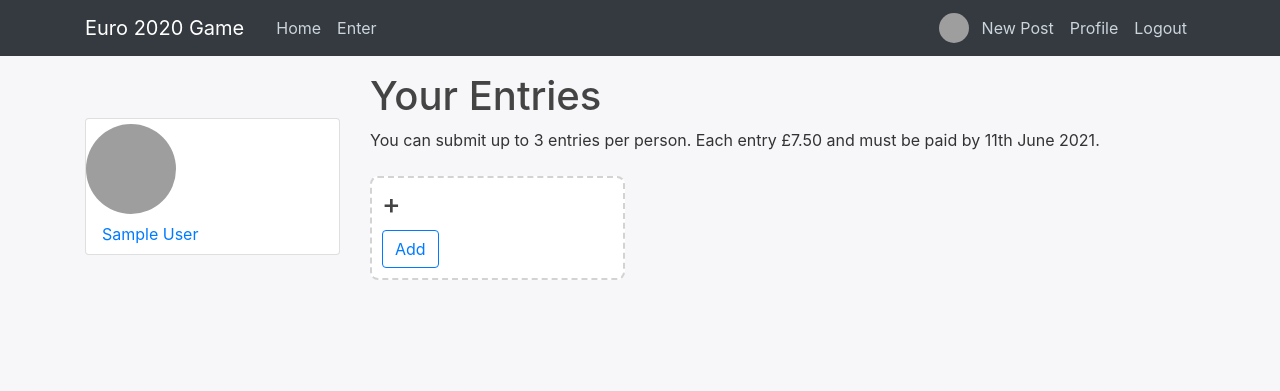
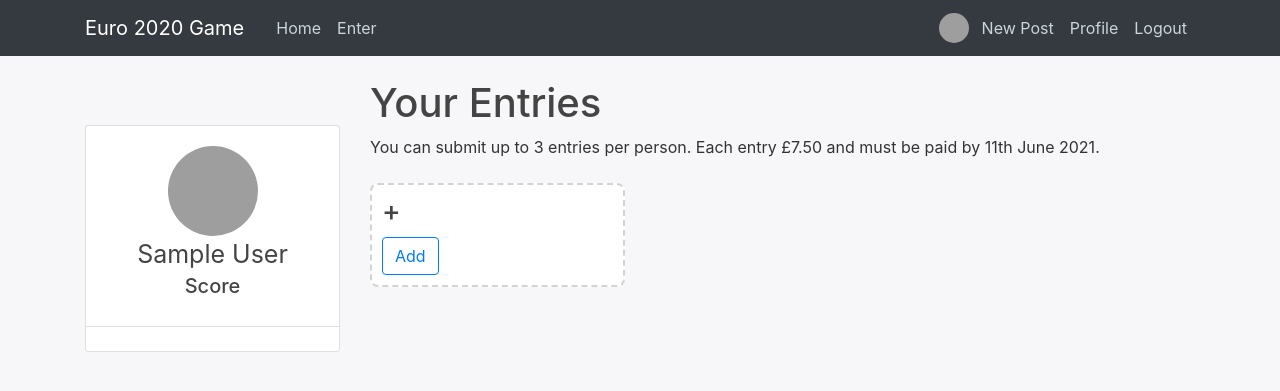
Before and after one commit to dansarno/the-football-game-website, a Django app: page /enter/ in a window 1280 px wide. Shown: the top 391 px of the page. Run offline with Django 3.2, Linux system fonts and the light colour scheme; the visitor is signed in with stand-in values (Sample User, id 1); data that the repository does not hold is empty; parts of the project's set-up code (start-up, migrations or seed data) failed here and were passed over; grey boxes are pictures that could not be loaded.

Commit message:
Sidebar is now a mini profile display

```diff
--- a/gamesite/feed/static/feed/feed.css
+++ b/gamesite/feed/static/feed/feed.css
@@ -1,8 +1,17 @@
+header {
+  height: 55px;
+}
+
 body {
   background: #f7f7fa;
   color: #333333;
-  margin-top: 5rem;
 }
+
+/*
+.page {
+    margin: 0% 15% 0% 15%;
+}
+*/
 
 h1, h2, h3, h4, h5, h6 {
   color: #444444;
@@ -28,6 +37,10 @@
   font-weight: 500;
 }
 
+.card-footer {
+ background: #ffffff;
+}
+
 .content-section {
   background: #ffffff;
   padding: 10px 20px;
@@ -36,12 +49,23 @@
   margin-bottom: 20px;
 }
 
+.account-name {
+  margin-top: 10px;
+  color: #444444;
+  font-size: 25px;
+}
+
+.account-name:hover {
+  color: #8c8b8b;
+  text-decoration: none;
+}
+
 .article-title {
   color: #444444;
 }
 
 a.article-title:hover {
-  color: #428bca;
+  color: #8c8b8b;
   text-decoration: none;
 }
 
@@ -89,11 +113,9 @@
 .account-img-md {
   height: 90px;
   width: 90px;
-  margin-right: 5px;
-  margin-top: 5px;
 }
 
-.account-profile {
+#account-profile {
   margin-top: 70px;
 }
 
@@ -102,7 +124,7 @@
 }
 
 .sticky-offset {
-    top: 70px;
+    top: 125px;
 }
 
 .entry_section {
@@ -119,3 +141,9 @@
     border-radius: 8px;
     padding: 10px;
 }
+
+.score-list {
+  list-style-type: none; /* Remove bullets */
+  padding: 0; /* Remove padding */
+  margin: 0; /* Remove margins */
+}
--- a/gamesite/feed/templates/feed/base.html
+++ b/gamesite/feed/templates/feed/base.html
@@ -22,9 +22,9 @@
   {% endif %}
 </head>
 
-<body class="mt-5">
+<body>
   <header class="site-header">
-    <nav class="navbar navbar-expand-md navbar-dark bg-dark fixed-top">
+    <nav class="navbar navbar-expand-md navbar-dark bg-dark fixed-top" role="navigation">
       <div class="container-xl">
         <a class="navbar-brand mr-4" href="{% url 'feed:home' %}">Euro 2020 Game</a>
         <button class="navbar-toggler" type="button" data-toggle="collapse" data-target="#navbarToggle" aria-controls="navbarToggle" aria-expanded="false" aria-label="Toggle navigation">
@@ -53,21 +53,31 @@
     </nav>
   </header>
 
-  <main role="main" class="container-xl">
+  <div class="page container mt-lg">
     <div class="row">
       <div class="col-3">
         <div class="sticky-top sticky-offset">
-          <div class="card account-profile">
-          {% if user.is_authenticated %}
-            <img class="rounded-circle account-img-md" src="{{ request.user.profile.profile_picture.url }}">
-            <a class="nav-item nav-link" href="{% url 'profile' username=request.user.username %}">
+          <div class="card" id="account-profile">
+            <div class="card-body text-center">
+              <a href="{% url 'profile' username=request.user.username %}">
+                <img class="rounded-circle account-img-md" src="{{ request.user.profile.profile_picture.url }}">
+              </a>
+              <div>
               {% if request.user.first_name and user.last_name %}
-              {{ request.user.first_name }} {{ request.user.last_name }}
+              <a href="{% url 'profile' username=request.user.username %}" class="account-name">{{ request.user.first_name }} {{ request.user.last_name }}</a>
               {% else %}
-              {{ request.user.username }}
+              <a href="{% url 'profile' username=request.user.username %}" class="account-name">{{ request.user.username }}</a>
               {% endif %}
-            </a>
-          {% endif %}
+              </div>
+              <h5>Score</h5>
+              <ul class="score-list">
+                {% for entry in request.user.profile.entry_set.all %}
+                  <li>Entry {{ forloop.counter}}: {{ entry.score }}</li>
+                {% endfor %}
+              </ul>
+            </div>
+            <div class="card-footer">
+            </div>
           </div>
         </div>
       </div>
@@ -83,7 +93,7 @@
         {% endblock content %}
       </div>
     </div>
-  </main>
+  </div>
 
   <!-- jQuery and Bootstrap Bundle (includes Popper) -->
   <script src="https://code.jquery.com/jquery-3.5.1.slim.min.js" integrity="sha384-DfXdz2htPH0lsSSs5nCTpuj/zy4C+OGpamoFVy38MVBnE+IbbVYUew+OrCXaRkfj" crossorigin="anonymous"></script>
```
